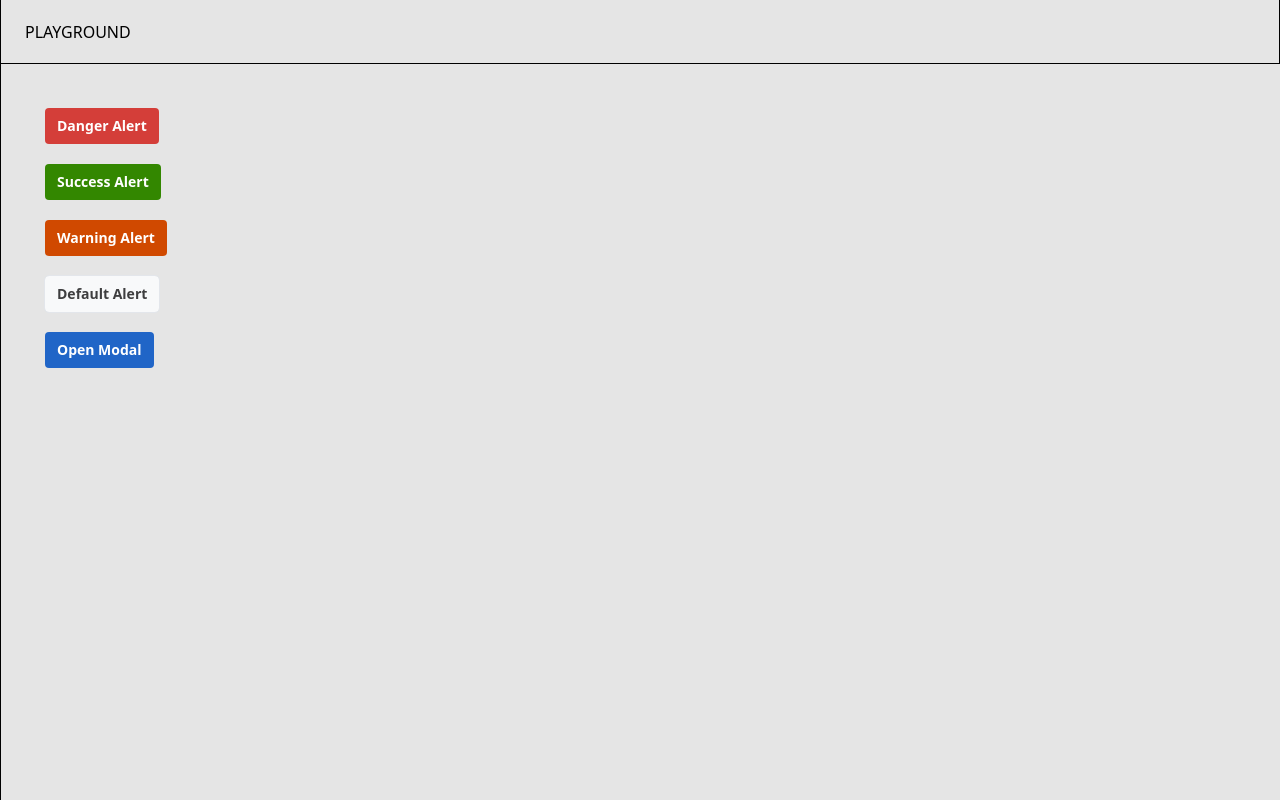
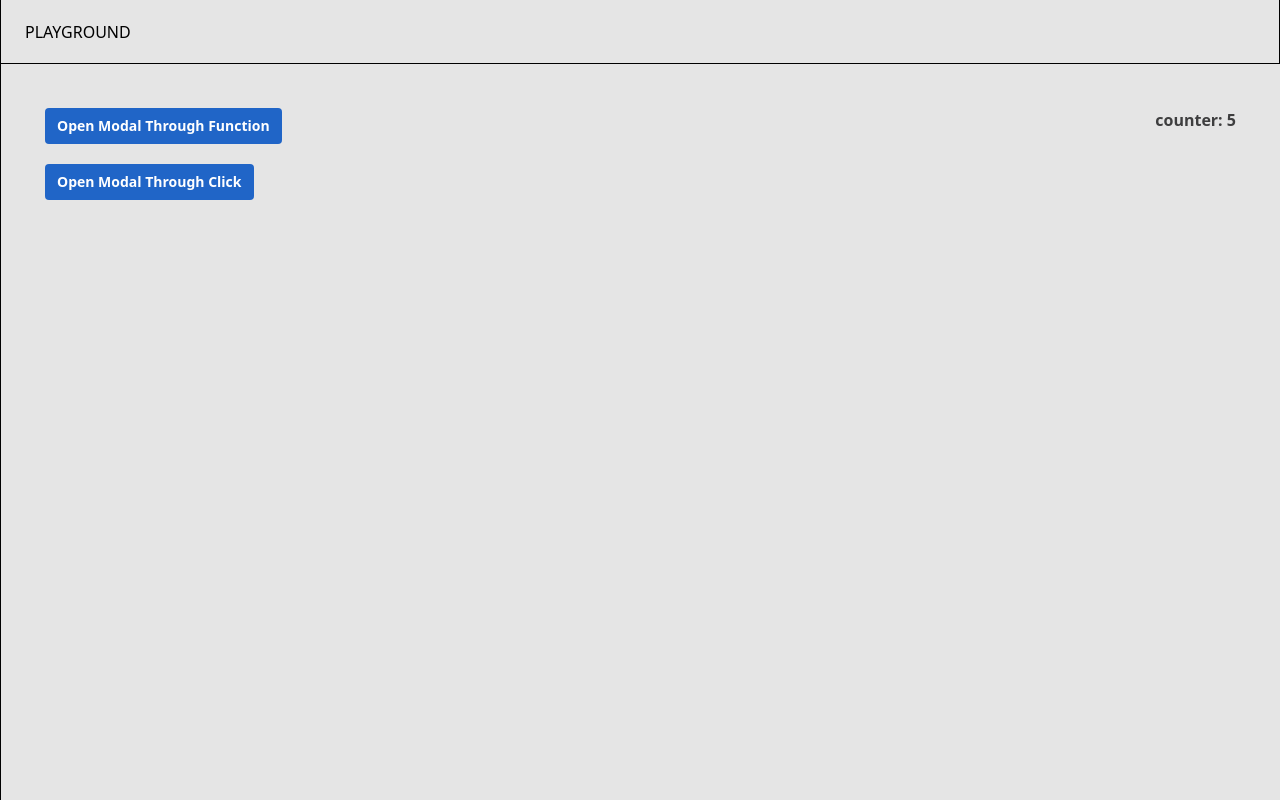
Before and after one commit to vierra-18/practice-rhf_zod, a Next.js app: page / in a window 1280 px wide. Built offline with nearby package versions, Linux system fonts and the light colour scheme.

Commit message:
modal incomplete

```diff
--- a/src/app/components/Playground.tsx
+++ b/src/app/components/Playground.tsx
@@ -1,14 +1,48 @@
 "use client";
 
-import { useState } from "react";
+import { useEffect, useState } from "react";
 import { IoSave } from "react-icons/io5";
 import { useAlert } from "./multiverse/Alert";
 import Button from "./multiverse/Button";
-import Modal from "./multiverse/Modal";
+import { useModal } from "./multiverse/Modal";
 
 export default function Playground() {
-	const [isModalVisible, setModalVisible] = useState(false);
+	const { showModal } = useModal();
 
+	const [counter, setCounter] = useState(0);
+
+	const [isModalOpen, setIsModalOpen] = useState(false);
+
+	useEffect(() => {
+		const intervalId = setInterval(() => {
+			setCounter((prevCounter) => prevCounter + 1);
+		}, 1000);
+
+		return () => clearInterval(intervalId); // Clean up on unmount
+	}, []);
+
+	// useEffect(() => {
+	// 	{
+	// 		isModalOpen && handleOpenModal();
+	// 	}
+	// }, [counter, showModal]);
+
+	const CounterDisplay: React.FC<{ counter: number }> = ({ counter }) => {
+		return <div>Counter Value: {counter}</div>;
+	};
+
+	const handleOpenModal = () => {
+		showModal({
+			title: "Confirmation",
+			content: () => <CounterDisplay counter={counter} />,
+			size: "xl",
+			intent: "danger",
+			primaryLabel: "Confirm",
+			secondaryLabel: "Cancel",
+			onPrimaryAction: () => console.log("Confirmed!"),
+			onToggle: (isOpen) => setIsModalOpen(isOpen), // Track modal open state
+		});
+	};
 	const { addAlert } = useAlert();
 
 	const handleTriggerDangerAlert = () => {
@@ -17,7 +51,7 @@ export default function Playground() {
 			body: "This is a danger alert",
 			intent: "danger",
 			actionLabel: "yeet",
-			duration: 1_000_000,
+			duration: 10_000,
 		});
 	};
 	const handleTriggerSuccessAlert = () => {
@@ -25,7 +59,7 @@ export default function Playground() {
 			title: "Success alert",
 			body: "This is a success alert",
 			intent: "success",
-			duration: 1_000_000,
+			duration: 10_000,
 		});
 	};
 	const handleTriggerWarningAlert = () => {
@@ -39,11 +73,12 @@ export default function Playground() {
 		addAlert({
 			title: "Default alert",
 			body: "This is a default alert",
-			duration: 1_000_000,
+			duration: 10_000,
 		});
 	};
 	return (
-		<div className="flex flex-col flex-wrap gap-5 rounded p-5">
+		<div className="relative flex flex-col flex-wrap gap-5 rounded p-5">
+			{/* <>
 				<Button
 					type="button"
 					className=" capitalize"
@@ -79,41 +114,39 @@ export default function Playground() {
 				>
 					default alert
 				</Button>
+			</> */}
+			<div className="font-extrabold text absolute right-5 top-5">
+				counter: {counter}
+			</div>
 			<Button
 				type="button"
 				className=" capitalize"
-				onClick={() => setModalVisible(true)}
+				onClick={handleOpenModal}
 				variant="solid"
 				intent="info"
 			>
-				open modal
+				open modal through function
 			</Button>
-			<Modal
-				isVisible={isModalVisible}
-				onClose={() => setModalVisible(false)}
-				// title="Modal Title"
-				intent="success"
-				size="exlarge"
+			<Button
+				type="button"
+				className=" capitalize"
+				onClick={() => {
+					showModal({
+						title: "Confirmation",
+						content: <CounterDisplay counter={counter} />,
+						size: "xl",
+						intent: "danger",
+						primaryLabel: "Confirm",
+						secondaryLabel: "Cancel",
+						onPrimaryAction: () => console.log("Confirmed!"),
+						onToggle: (isOpen) => setIsModalOpen(isOpen),
+					});
+				}}
+				variant="solid"
+				intent="info"
 			>
-				<div className="flex flex-col gap-5">
-					<p>
-						Lorem ipsum dolor sit amet consectetur adipisicing elit. In, fugiat
-						praesentium iste enim rerum iusto. Laborum beatae alias laudantium
-						pariatur facilis ipsam dicta deleniti voluptas quod veniam quasi at
-						sequi quae ea tenetur earum eius assumenda, quis accusantium cum
-						nesciunt ratione? Provident fuga obcaecati ullam eveniet suscipit
-						quae porro quo!
-					</p>{" "}
-					<p>
-						Lorem ipsum dolor sit amet consectetur adipisicing elit. In, fugiat
-						praesentium iste enim rerum iusto. Laborum beatae alias laudantium
-						pariatur facilis ipsam dicta deleniti voluptas quod veniam quasi at
-						sequi quae ea tenetur earum eius assumenda, quis accusantium cum
-						nesciunt ratione? Provident fuga obcaecati ullam eveniet suscipit
-						quae porro quo!
-					</p>
-				</div>
-			</Modal>
+				open modal through click
+			</Button>
 		</div>
 	);
 }
--- a/src/app/components/multiverse/Modal.tsx
+++ b/src/app/components/multiverse/Modal.tsx
@@ -1,89 +1,122 @@
+"use client";
+
+import React, {
+	createContext,
+	useState,
+	useCallback,
+	useContext,
+	useEffect,
+	ReactNode,
+	ComponentProps,
+} from "react";
 import { AnimatePresence, motion } from "framer-motion";
-import type React from "react";
-import {
-	type ComponentProps,
-	type ReactElement,
-	type ReactNode,
-	useEffect,
-} from "react";
-import type { IconType } from "react-icons";
 import { IoCloseOutline } from "react-icons/io5";
-
 import { cn } from "./../../lib/utilities";
-
 import Button from "./Button";
 import Text from "./Text";
-
-type Icon = IconType | ReactElement;
 
 type Intent = Exclude<ComponentProps<typeof Button>["intent"], undefined>;
 
 type ModalProps = {
 	isVisible: boolean;
-	onClick?: () => void;
+	onPrimaryAction?: () => void;
 	onClose?: () => void;
-	onCancel?: () => void;
+	onSecondaryAction?: () => void;
+	onToggle?: (isOpen: boolean) => void;
 	title?: string;
 	intent?: Intent;
 	primaryLabel?: string;
 	secondaryLabel?: string;
-	icon?: Icon;
-	size?: "small" | "default" | "large" | "exlarge";
-	children?: ReactNode;
+	size?: "sm" | "default" | "lg" | "xl";
+	content?: ReactNode | ((...args: any[]) => ReactNode);
 };
 
-const MAP_TEXT_COLOR_CLASS: Record<Intent, string> = {
+const MAP_VARIANT_CLASS: Record<Intent, string> = {
 	default: "",
-	primary: "text-onPrimary-subtle",
-	info: "text-onInfo-subtle",
-
-	success: "text-onSuccess-subtle",
-	warning: "text-onWarning-subtle",
-	danger: "text-onDanger-subtle",
-	inverse: "text-onInverse-subtle",
-};
-const MAP_TITLE_BAR_BG_COLOR_CLASS: Record<Intent, string> = {
-	default: "bg-brand-subtle",
-	primary: "bg-primary-subtle",
-	info: "bg-info-subtle",
-	success: "bg-success-subtle",
-	warning: "bg-warning-subtle",
-	danger: "bg-danger-subtle",
-	inverse: "bg-inverse-subtle",
+	primary: "bg-brand-subtle text-onBrand-subtle",
+	info: "bg-info-subtle text-onInfo-subtle",
+	success: "bg-success-subtle text-onSuccess-subtle",
+	warning: "bg-warning-subtle text-onWarning-subtle",
+	danger: "bg-danger-subtle text-onDanger-subtle",
+	inverse: "bg-inverse-subtle text-onInverse-subtle",
 };
 
-const MAP_MODAL_WIDTH_CLASS: Record<
-	"small" | "default" | "large" | "exlarge",
-	string
-> = {
-	small: "max-w-sm",
+const MAP_MODAL_WIDTH_CLASS: Record<"sm" | "default" | "lg" | "xl", string> = {
+	sm: "max-w-sm",
 	default: "max-w-xl",
-	large: "max-w-2xl",
-	exlarge: "max-w-3xl",
+	lg: "max-w-2xl",
+	xl: "max-w-3xl",
 };
 
-export default function Modal({
+const ModalContext = createContext<{
+	showModal: (props: Partial<ModalProps>) => void;
+	hideModal: () => void;
+} | null>(null);
+
+function ModalProvider({ children }: { children: ReactNode }) {
+	const [isVisible, setIsVisible] = useState(false);
+	const [modalProps, setModalProps] = useState<Partial<ModalProps>>({});
+
+	const showModal = useCallback((props: Partial<ModalProps> = {}) => {
+		setModalProps(props);
+		setIsVisible(true);
+	}, []);
+
+	const hideModal = useCallback(() => {
+		setIsVisible(false);
+	}, []);
+
+	return (
+		<ModalContext.Provider value={{ showModal, hideModal }}>
+			{children}
+			<Modal {...modalProps} isVisible={isVisible} onClose={hideModal} />
+		</ModalContext.Provider>
+	);
+}
+
+export const useModal = () => {
+	const context = useContext(ModalContext);
+	if (!context) {
+		throw new Error("useModal must be used within a ModalProvider");
+	}
+	return context;
+};
+
+function Modal({
 	isVisible,
-	onClick,
+	onPrimaryAction,
 	onClose,
-	onCancel,
+	onSecondaryAction,
+	onToggle,
 	title,
 	intent = "default",
 	primaryLabel,
 	secondaryLabel,
 	size = "default",
+	content,
+}: ModalProps) {
+	const [currentContent, setCurrentContent] = useState<ReactNode | null>(null);
 
-	children,
-}: ModalProps) {
+	useEffect(() => {
+		if (typeof content === "function") {
+			console.log("yeet");
+			setCurrentContent(content());
+		} else {
+			console.log("yoot");
+			setCurrentContent(content);
+		}
+	}, [content, isVisible]);
 	useEffect(() => {
 		const handleKeyDown = (event: KeyboardEvent) => {
-			if (event.key === "Escape" && isVisible) {
-				onClose?.();
-			}
+			if (event.key === "Escape" && isVisible) onClose?.();
 		};
-		document.addEventListener("keydown", handleKeyDown);
+		if (isVisible) document.addEventListener("keydown", handleKeyDown);
 		return () => document.removeEventListener("keydown", handleKeyDown);
 	}, [isVisible, onClose]);
+
+	useEffect(() => {
+		onToggle?.(isVisible);
+	}, [isVisible, onToggle]);
 
 	return (
 		<AnimatePresence>
@@ -99,52 +132,37 @@ export default function Modal({
 						className={cn(
 							"relative my-10 rounded-lg border border-subtle bg-interface shadow-lg",
 							"text flex h-fit w-full flex-col justify-between",
-							"max-w-xl",
 							MAP_MODAL_WIDTH_CLASS[size]
 						)}
-						initial={{ y: -10 }}
+						initial={{ y: 10 }}
 						animate={{ y: 0 }}
-						exit={{ y: -10 }}
-						transition={{ type: "spring", duration: 1, bounce: 0.25 }}
-						onClick={(e) => {
-							e.stopPropagation();
-						}}
+						exit={{ y: 10 }}
+						transition={{ type: "spring", duration: 0.3, bounce: 0.25 }}
+						onClick={(e) => e.stopPropagation()}
 					>
 						<div
 							className={cn(
 								"flex h-[4.25rem] max-h-[4.25rem] w-full items-center justify-between",
 								"rounded-t-lg border-subtle border-b px-6",
-								MAP_TITLE_BAR_BG_COLOR_CLASS[intent] ||
-									MAP_TITLE_BAR_BG_COLOR_CLASS.default
+								MAP_VARIANT_CLASS[intent]
 							)}
 						>
-							<Text
-								size="lead"
-								weight="semibold"
-								className={cn(
-									MAP_TEXT_COLOR_CLASS[intent] || MAP_TEXT_COLOR_CLASS.default
-								)}
-							>
+							<Text size="lead" weight="semibold">
 								{title || "Modal Title"}
 							</Text>
-
 							<button type="button" className="modal-btn" onClick={onClose}>
-								<IoCloseOutline
-									className={cn(
-										MAP_TEXT_COLOR_CLASS[intent] || MAP_TEXT_COLOR_CLASS.default
-									)}
-								/>
+								<IoCloseOutline />
 							</button>
 						</div>
-						<div className="flex-1 p-6">{children}</div>
+						<div className="flex-1 p-6">{currentContent}</div>
 						{(secondaryLabel || primaryLabel) && (
-							<div className=" flex h-[3.75rem] w-full justify-end gap-1 rounded-b-lg px-6">
+							<div className="flex h-[3.75rem] w-full justify-end gap-1 rounded-b-lg px-6">
 								{secondaryLabel && (
 									<Button
 										variant="outline"
 										className="capitalize"
 										onClick={() => {
-											onCancel?.();
+											onSecondaryAction?.();
 											onClose?.();
 										}}
 									>
@@ -153,10 +171,10 @@ export default function Modal({
 								)}
 								{primaryLabel && (
 									<Button
-										onClick={onClick}
+										onClick={onPrimaryAction}
 										variant="solid"
 										intent={intent}
-										className="capitalize"
+										className="capitalize "
 									>
 										{primaryLabel}
 									</Button>
@@ -170,6 +188,4 @@ export default function Modal({
 	);
 }
 
-// type CommaNames = "jerico,robin,frenz,edmon"
-
-// type Name =
+export default ModalProvider;
--- /dev/null
+++ b/src/app/components/multiverse/MultiverseProvider.tsx
@@ -0,0 +1,18 @@
+// UIProvider.tsx
+import React, { ReactNode } from "react";
+import { AlertProvider } from "./Alert";
+import ModalProvider from "./Modal";
+
+interface UIProviderProps {
+	children: ReactNode;
+}
+
+export function MultiverseProvider({ children }: UIProviderProps) {
+	return (
+		<>
+			<AlertProvider maxAlerts={7}>
+				<ModalProvider>{children}</ModalProvider>
+			</AlertProvider>
+		</>
+	);
+}
--- a/src/app/layout.tsx
+++ b/src/app/layout.tsx
@@ -4,6 +4,7 @@ import type { Metadata } from "next";
 // import localFont from "next/font/local";
 import "./globals.css";
 import { AlertProvider } from "./components/multiverse/Alert";
+import { MultiverseProvider } from "./components/multiverse/MultiverseProvider";
 
 // const geistSans = localFont({
 //   src: "./fonts/GeistVF.woff",
@@ -28,8 +29,11 @@ export default function RootLayout({
 }>) {
 	return (
 		<html lang="en">
+			<head>
+				<title>Playground</title>
+			</head>
 			<body className={" text-white-100 antialiased"}>
-				<AlertProvider maxAlerts={7}>{children}</AlertProvider>
+				<MultiverseProvider>{children}</MultiverseProvider>
 			</body>
 		</html>
 	);
```
Lines whose indentation alone changed are shown as unchanged.
